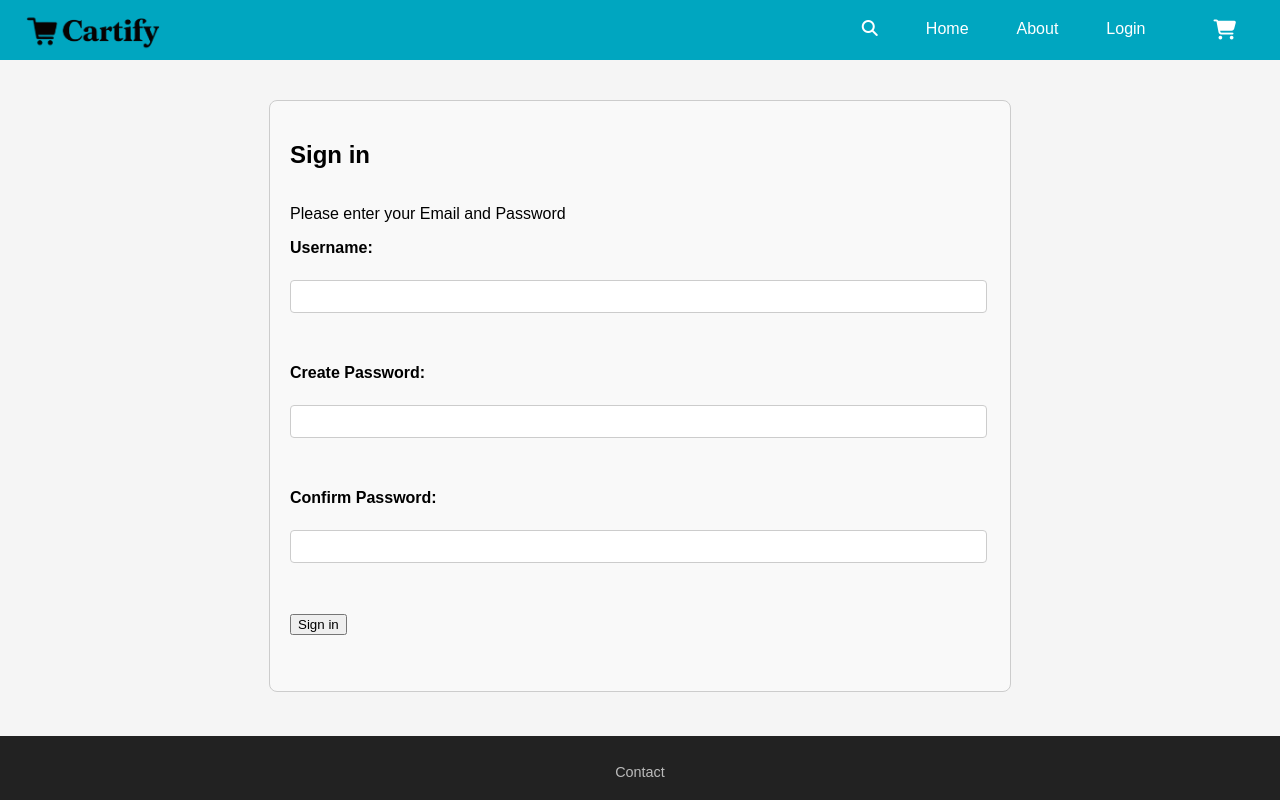
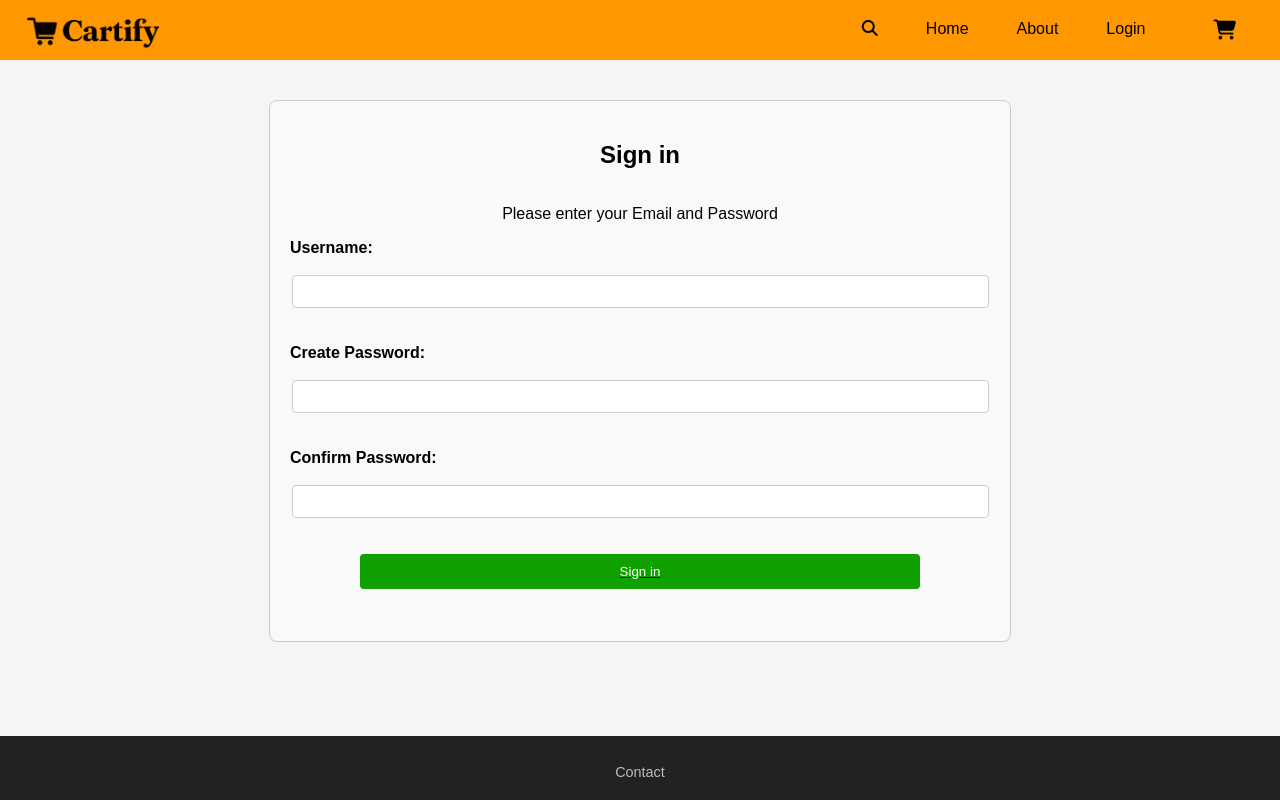
Before and after one commit to KusalSkakya/Cartify, a Python web app: template templates/login.html in a window 1280 px wide. Run offline with Jinja, Linux system fonts and the light colour scheme; the template is opened without the code that fills it, so the values that code supplies are empty.

Commit message:
Updated style.css
some more CSS were added and modified some old once

```diff
--- a/static/css/style.css
+++ b/static/css/style.css
@@ -23,7 +23,7 @@ main.content {
 
 /* HEADER */
 header {
-  background-color: #00a6c0;
+  background-color: #ff9800;
 }
 
 header nav ul {
@@ -35,16 +35,16 @@ header nav ul {
 
 header nav ul li a {
   display: block;
-  color: #fff;
+  color: #000000;
   text-decoration: none;
   padding: 16px 24px;
-  transition: background-color 0.3s, color 0.3s;
+  transition: background-color 0.5s, color 0.3s;
 
 }
 
 header nav ul li a:hover,
 header nav ul li a:focus {
-  background-color: #444;
+  background-color: #767676;
 }
 
 .header_container {
@@ -61,22 +61,22 @@ header nav ul li a:focus {
 
 .fas.fa-shopping-cart {
   font-size: 20px;
-  color: white;
+  color: rgb(0, 0, 0);
   margin-left: 20px;
 }
 
 /* PRODUCT CONTAINER */
-.main {
+.prodmain {
   display: flex;
   flex-wrap: wrap;
   justify-content: center;
   gap: 16px;
   max-width: 1100px;
   margin: 0 auto;
-
+  text-decoration: none;
 }
 
-.container {
+.prodcontainer {
   display: flex;
   flex-direction: column;
   align-items: center;
@@ -131,13 +125,26 @@ header nav ul li a:focus {
 
 }
 
+.productlink {
+  text-decoration: none;
+  color: inherit;
+  display: inline-block;
+}
+
+.productlink:hover {
+  text-decoration: none;
+}
+
+
 
 /* LOGIN PAGE */
 .login-container {
   width: 700px;
-  height: 550px;
+  height: 500px;
   margin: 0px;
   padding: 20px;
+  font-family: Arial, Helvetica, sans-serif;
+  font-weight: normal;
   border: 1px solid #ccc;
   border-radius: 8px;
   background-color: #f9f9f9;
@@ -146,52 +153,78 @@ header nav ul li a:focus {
   justify-content: flex-start;
 }
 
+.signin-container {
+  width: 700px;
+  height: 620px;
+  margin: 0px;
+  padding: 20px;
+  font-family: Arial, Helvetica, sans-serif;
+  font-weight: normal;
+  border: 1px solid #ccc;
+  border-radius: 8px;
+  background-color: #f9f9f9;
+  display: flex;
+  flex-direction: column;
+  justify-content: flex-start;
+}
+
+h2, h4, p {
+  text-align: center;
+}
+
 form {
-  width: 700px;
   margin: 0px auto;
   padding: 20px;
   border: 1px solid #ccc;
-  border-radius: 8px;
+  border-radius: 10px;
   background-color: #f9f9f9;
 }
 
 label {
   font-weight: bold;
+  justify-content: center;
+  display: block;
 }
 
+input[type="email"],
 input[type="text"],
 input[type="password"] {
   width: 97%;
   padding: 8px;
-  margin-top: 5px;
-  margin-bottom: 15px;
+  margin: 0px auto;
   border: 1px solid #ccc;
   border-radius: 4px;
 }
 
-input[type="submit"] {
-  width: 100%;
+button[type="submit"] {
+  width: 80%;
   padding: 10px;
-  background-color: #4CAF50;
+  margin: 0px auto;
+  justify-content: center;
+  background-color: #10a100;
   color: white;
   border: none;
   border-radius: 4px;
+  display: block;
+  text-decoration: none;
   cursor: pointer;
+  margin-bottom: 10px;
 }
 
-input[type="submit"]:hover {
-  background-color: #45a049;
+button[type="submit"]:hover {
+  background-color: #237500;
+
 }
 
 
 /* ABOUT */
-/*
+
 .aboutproduct {
   font-family: Arial, sans-serif;
-  background-color: #ff0000;
-
+  background-color: #f2f2f2;
   padding: 20px;
-} */
+  width: 100%;
+}
 
 .ABTproduct {
   display: flex;
```
Also changed, not shown: other parts of static/css/style.css (+38 -10 lines).
